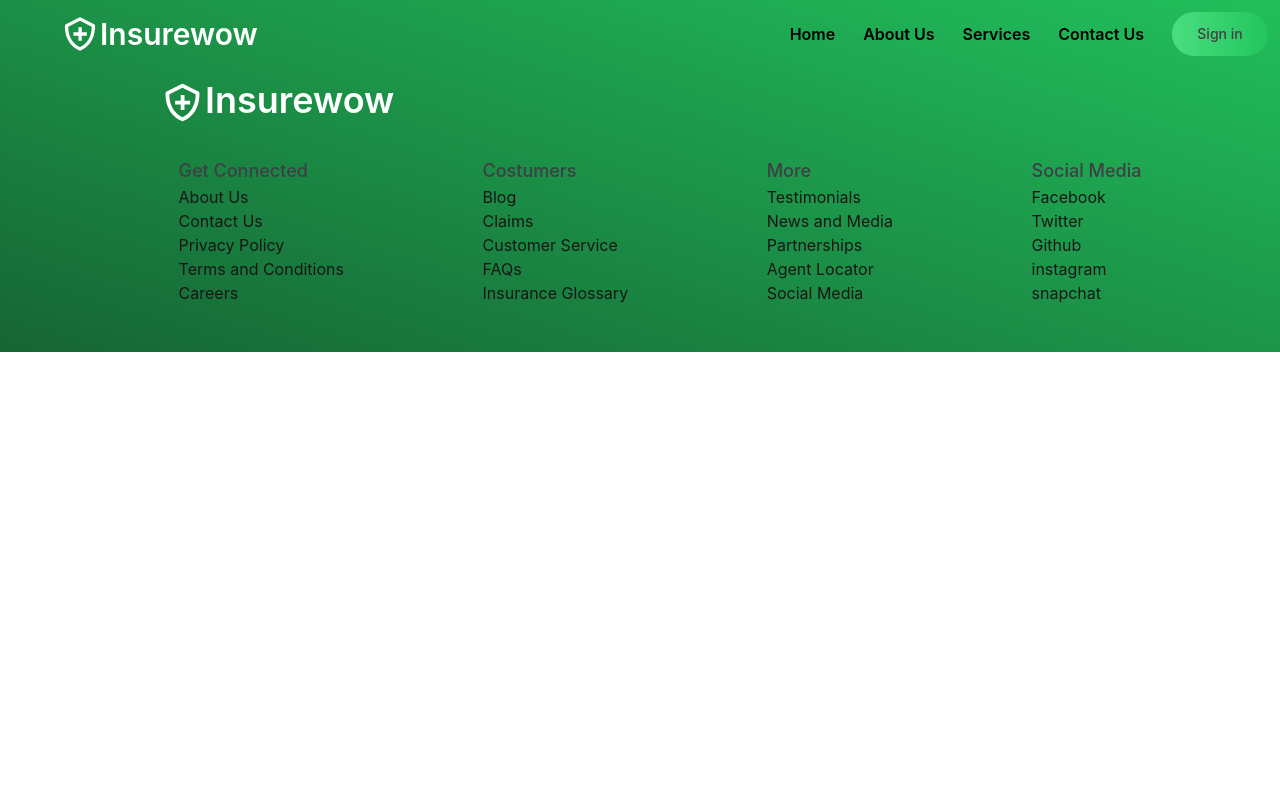
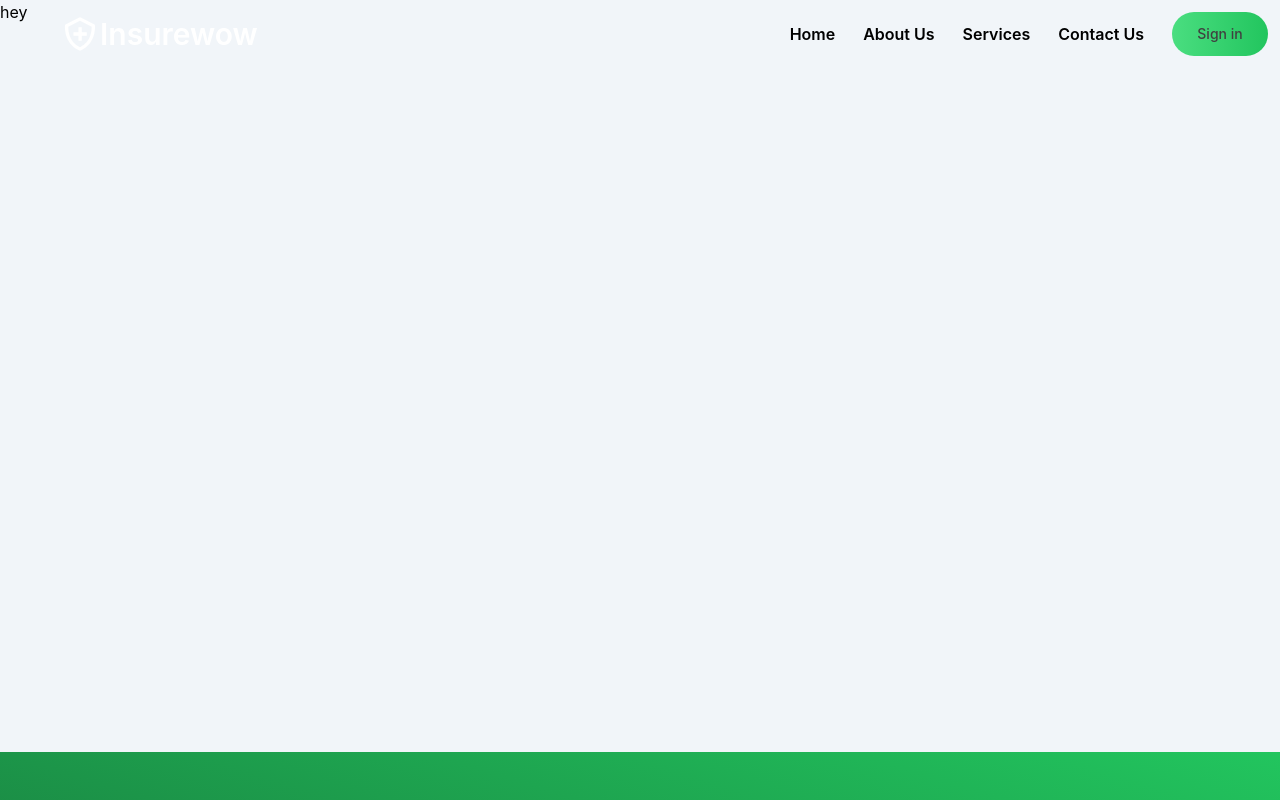
Before and after one commit to LuCiFeRMORGAN047/insurewow, a React (Vite) app in the folder pf/: page /ContactUs in a window 1280 px wide. Shown: the top 800 px of the page. Built offline with nearby package versions, Linux system fonts and the light colour scheme.

Commit message:
ContactUs Page

```diff
--- a/pf/src/main.jsx
+++ b/pf/src/main.jsx
@@ -6,10 +6,16 @@ import {BrowserRouter, Route, Routes, useLocation} from 'react-router-dom'
 import Appshell from './components/appshell/Appshell.jsx'
 import Dashboard from './pages/Dashboard'
 import SignIn from './pages/SignIn'
+import Contactus from './pages/ContactUs'
   const Rts = [
     {
       path : '/',
       element : <Index/>
+    },
+    {
+      path:'/ContactUs',
+      element:<Contactus/>
+
     }
   ]
 const APP_RTS = [
--- /dev/null
+++ b/pf/src/pages/ContactUs.jsx
@@ -0,0 +1,10 @@
+import React from "react";
+const Contactus = () => {
+    return (
+        <div className="h-[100vh]">
+            hey
+        </div>
+     );
+}
+
+export default Contactus;
```
